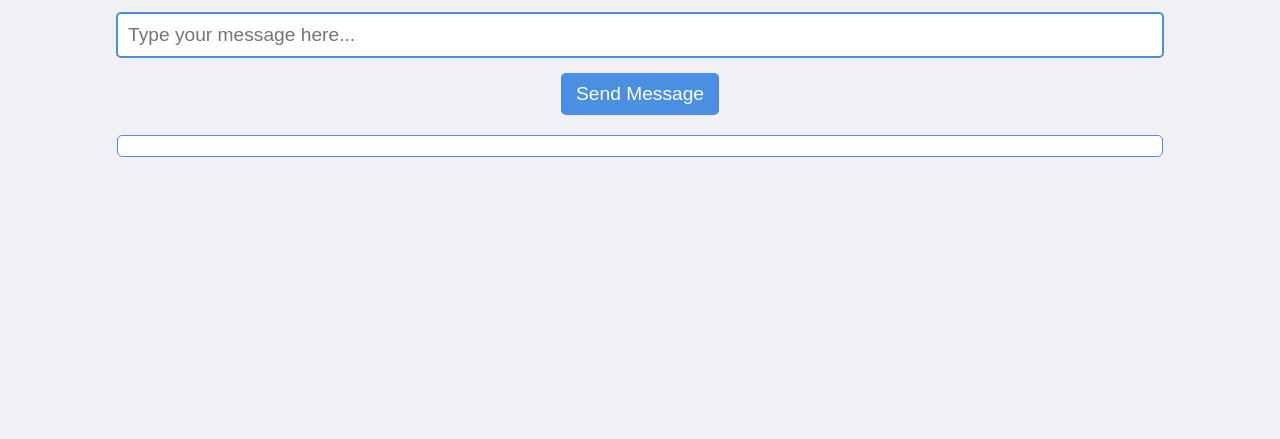
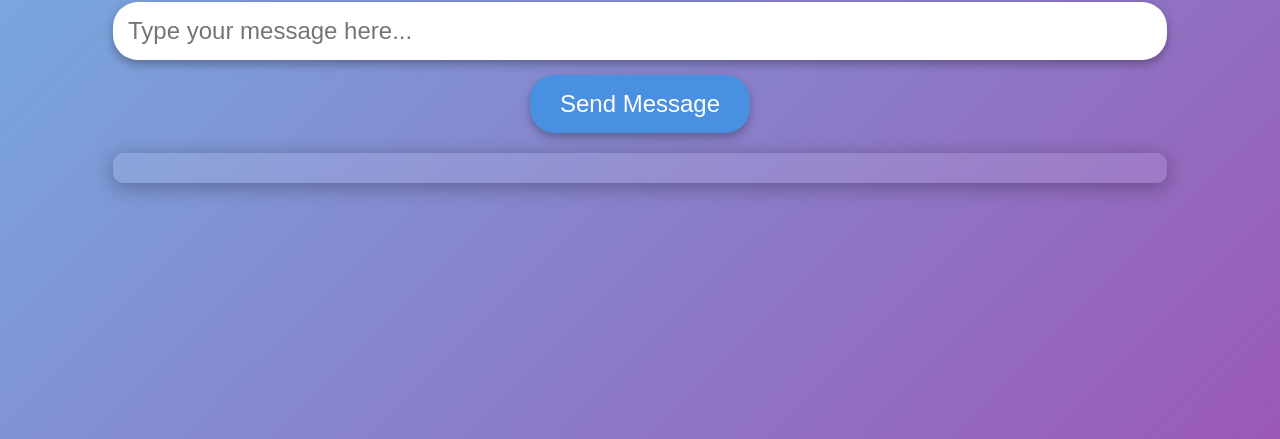
Before and after one commit to hoimanner/Cloud-Chatter, a plain HTML site: page index.html in a window 1280 px wide. Shown: the part 361-800 px from the top of the page. Drawn offline with Linux system fonts and the light colour scheme; no server answers.

Commit message:
Add files via upload

```diff
--- a/index.html
+++ b/index.html
@@ -6,53 +6,71 @@
     <title>Cloud Chatter</title>
     <style>
         body {
-            font-family: Arial, sans-serif;
+            font-family: 'Arial', sans-serif;
             display: flex;
             flex-direction: column;
             align-items: center;
             justify-content: center;
             height: 100vh;
             margin: 0;
-            background-color: #f0f0f5;
+            background: linear-gradient(135deg, #71b7e6, #9b59b6);
+            color: white;
         }
 
         h1 {
             margin-bottom: 20px;
-            font-size: 2.5em;
+            font-size: 3em;
+            text-shadow: 2px 2px 4px rgba(0, 0, 0, 0.7);
         }
 
         #messageInput {
             width: 80%;
-            padding: 10px;
-            font-size: 1.2em;
-            border: 2px solid #4a90e2;
-            border-radius: 5px;
+            padding: 15px;
+            font-size: 1.5em;
+            border: none;
+            border-radius: 25px;
             margin-bottom: 15px;
+            box-shadow: 0 4px 10px rgba(0, 0, 0, 0.3);
         }
 
         button {
-            padding: 10px 15px;
-            font-size: 1.2em;
+            padding: 15px 30px;
+            font-size: 1.5em;
             color: white;
-            background-color: #4a90e2;
+            background: #4a90e2;
             border: none;
-            border-radius: 5px;
+            border-radius: 25px;
             cursor: pointer;
+            transition: background 0.3s, transform 0.3s;
+            box-shadow: 0 4px 10px rgba(0, 0, 0, 0.3);
         }
 
         button:hover {
-            background-color: #007bff;
+            background: #007bff;
+            transform: scale(1.05);
         }
 
         #messages {
             margin-top: 20px;
             width: 80%;
-            max-height: 300px;
+            max-height: 400px;
             overflow-y: auto;
-            border: 1px solid #4a90e2;
+            border-radius: 10px;
+            background-color: rgba(255, 255, 255, 0.1);
+            padding: 15px;
+            box-shadow: 0 4px 20px rgba(0, 0, 0, 0.3);
+        }
+
+        .message {
+            background: rgba(255, 255, 255, 0.2);
+            border-radius: 10px;
             padding: 10px;
-            border-radius: 5px;
-            background-color: #ffffff;
+            margin-bottom: 10px;
+            transition: background 0.3s;
+        }
+
+        .message:hover {
+            background: rgba(255, 255, 255, 0.3);
         }
     </style>
     <script type="module">
@@ -106,6 +124,7 @@
                         const message = doc.data();
                         const messageElement = document.createElement('div');
                         messageElement.textContent = message.text;
+                        messageElement.classList.add('message'); // Add the message class
                         messagesDiv.prepend(messageElement); // Add message to the top
                     });
                 } catch (error) {
```
